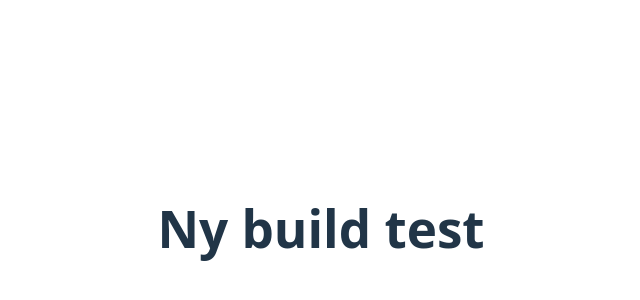
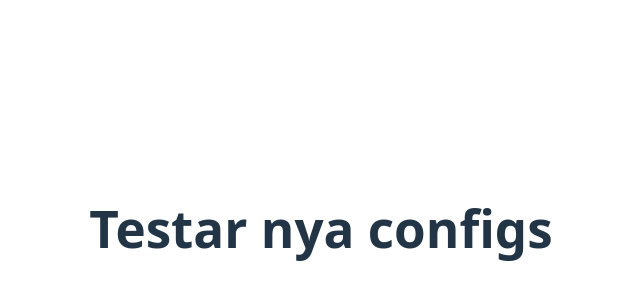
Before and after one commit to HugoEklund/PortfolioWeb, a React (Vite) app in the folder Frontend/: page / in a window 1280 px wide. Shown: the part 172-472 px from the top of the page, without its empty margins (319-959 px from the left). Built offline with nearby package versions, Linux system fonts and the light colour scheme.

Commit message:
Testing new configs

```diff
--- a/Frontend/src/App.jsx
+++ b/Frontend/src/App.jsx
@@ -6,7 +6,7 @@ function App() {
 
   return (
     <>
-      <h1>Ny build test</h1>
+      <h1>Testar nya configs</h1>
     </>
   )
 }
```
